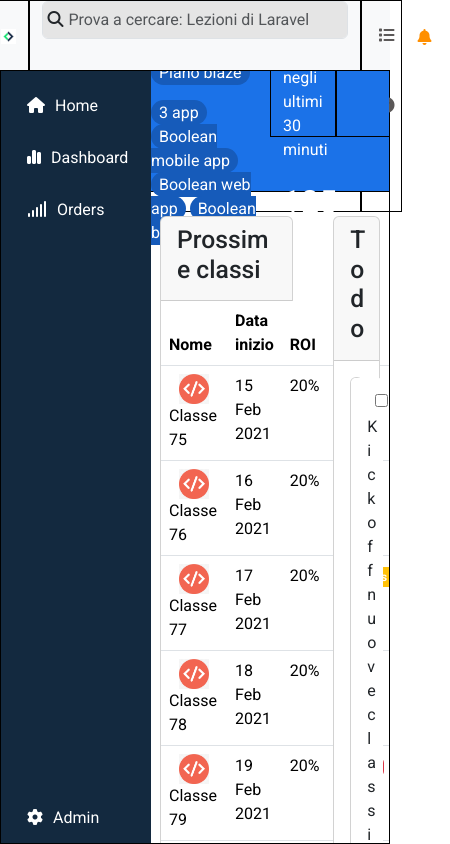
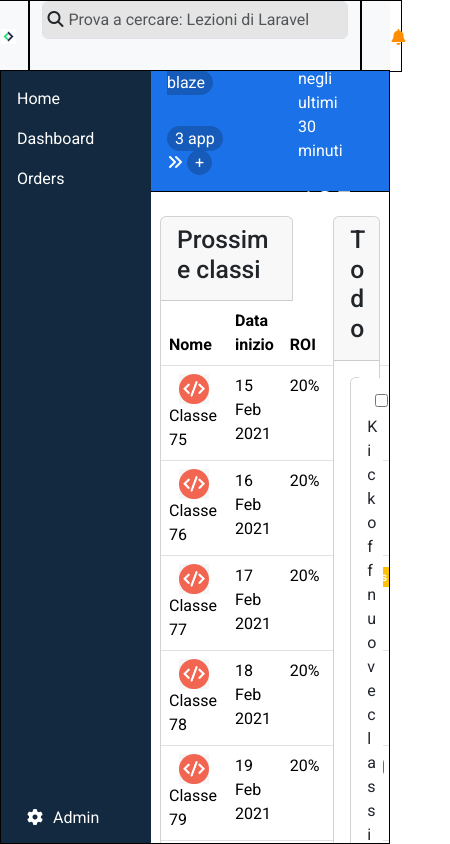
Before and after one commit to davide-piarulli/html-css-bootstrap-dashboard, a plain HTML site: page index.html in a window 390 px wide. Shown: the whole page, 450 px wide, since content can reach past the window. Drawn offline with nearby package versions, Linux system fonts and the light colour scheme.

Commit message:
width table

```diff
--- a/assets/style/style.css
+++ b/assets/style/style.css
@@ -109,6 +109,11 @@
   background-color: #1b72e8;
 }
 
+.main-content .content-header .chip:hover{
+  background-color: #023986;
+
+}
+
 .main-content .content-header .online-users{
   font-size: 2rem;
 }
@@ -122,6 +127,10 @@
   padding: 5px;
   margin-left: 15px;
   border-radius: 5px;
+}
+
+.main-content .content-header .dp-btn:hover{
+  background-color: #023986;
 }
 
 .main-content .content-header .offcanvas {
--- a/index.html
+++ b/index.html
@@ -49,8 +49,8 @@
 
       <!-- right -->
       <div class="side right debug d-flex justify-content-around">
-        <div>
-          <i class="fa-solid fa-list"></i>
+        <div class="d-none d-lg-block ">
+          <i class="fa-solid fa-list "></i>
           <i class="fa-solid fa-circle-question"></i>
           <i class="fa-solid fa-ellipsis-vertical"></i>
         </div>
@@ -82,15 +82,15 @@
             <ul class="nav nav-pills flex-column mt-2 ">
               <li class="nav-item">
                 <a href="#" class="nav-link text-white">
-                  <i class="fa-solid fa-house"></i>Home<a>
+                  <i class="fa-solid fa-house d-none d-lg-inline-block"></i>Home<a>
               </li>
               <li>
                 <a href="#" class="nav-link text-white">
-                  <i class="fa-solid fa-chart-simple"></i>Dashboard</a>
+                  <i class="fa-solid fa-chart-simple d-none d-lg-inline-block"></i>Dashboard</a>
               </li>
               <li>
                 <a href="#" class="nav-link text-white">
-                  <i class="fa-solid fa-signal"></i>Orders</a>
+                  <i class="fa-solid fa-signal d-none d-lg-inline-block"></i>Orders</a>
               </li>
             </ul>
           </div>
@@ -115,27 +115,29 @@
         <div class="content-header">
           <div class="row text-white d-flex h-100 align-content-center ">
 
-            <div class="col-6">
-              <div class="py-3 ">
+            <div class="col-6 ">
+              <div class="p-3">
                 <h3 class="d-inline">Boolean</h3>
                 <span class="chip">Piano blaze</span>
               </div>
-              <div>
+              <div class="p-3">
                 <span class="chip">3 app</span>
-                <span class="chip">Boolean mobile app</span>
-                <span class="chip">Boolean web app</span>
-                <span class="chip">Boolean blog app</span>
+                <i class="fa-solid fa-angles-right"></i>
+                <span class="chip d-none d-lg-inline-block">Boolean mobile app</span>
+                <span class="chip d-none d-lg-inline-block">Boolean web app</span>
+                <span class="chip d-none d-lg-inline-block">Boolean blog app</span>
+                <span class="chip d-lg-block d-xl-none ">+</span>
               </div>
             </div>
 
-            <div class="col-3 h-100 align-content-center align-middle   debug">
-              <div >
+            <div class="col-3">
+              <div class="p-3">
                 <p>Studenti online negli ultimi 30 minuti</p>
                 <p class="online-users">125</p>
               </div>
             </div>
 
-            <div class="col-3 d-flex align-content-center h-100  debug">
+            <div class="col-3 d-flex align-content-center h-100 py-3">
               <p>Nuovo Studente</p>
               <button class="dp-btn btn-primary" type="button" data-bs-toggle="offcanvas" data-bs-target="#offcanvasWithBothOptions" aria-controls="offcanvasWithBothOptions">
                 <i class="fa-solid fa-plus"></i>
@@ -264,7 +266,7 @@
                   </thead>
                   <tbody>
                     <tr>
-                      <td><img src="assets/img/class-avatar.jpg" alt="">Classe 75</td>
+                      <td class="w-50 "><img src="assets/img/class-avatar.jpg" alt="">Classe 75</td>
                       <td>15 Feb 2021</td>
                       <td>20%</td>
                       <td>
```
